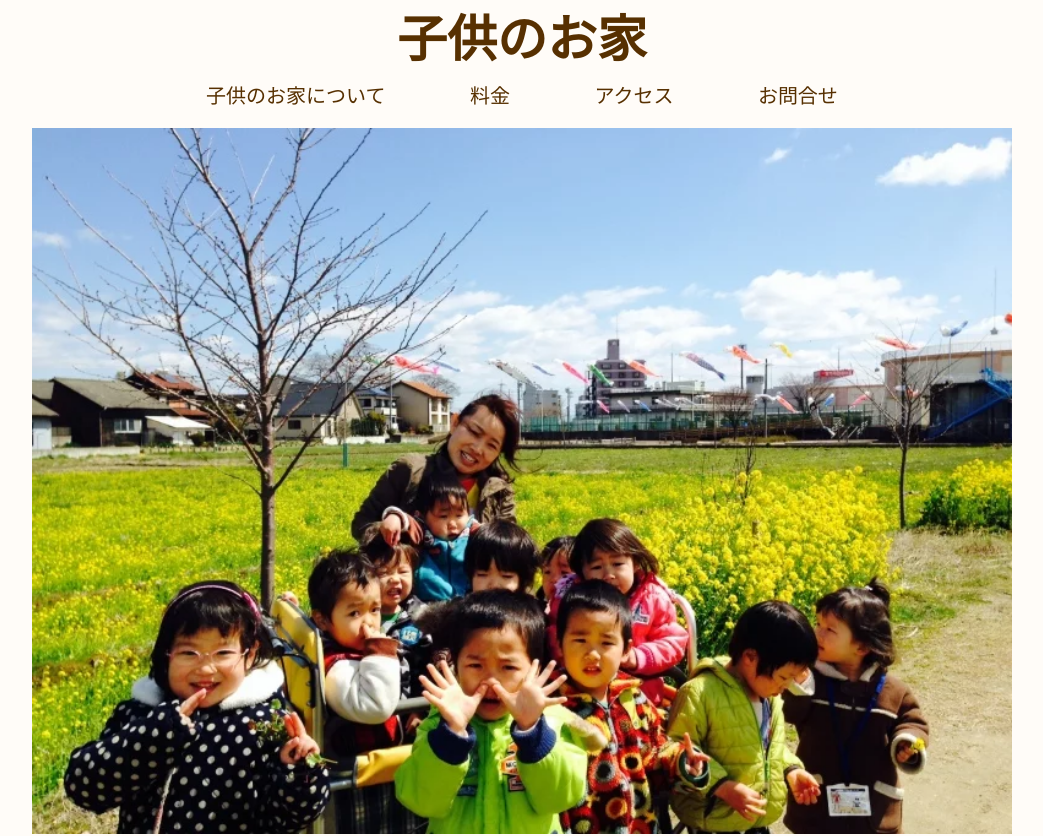
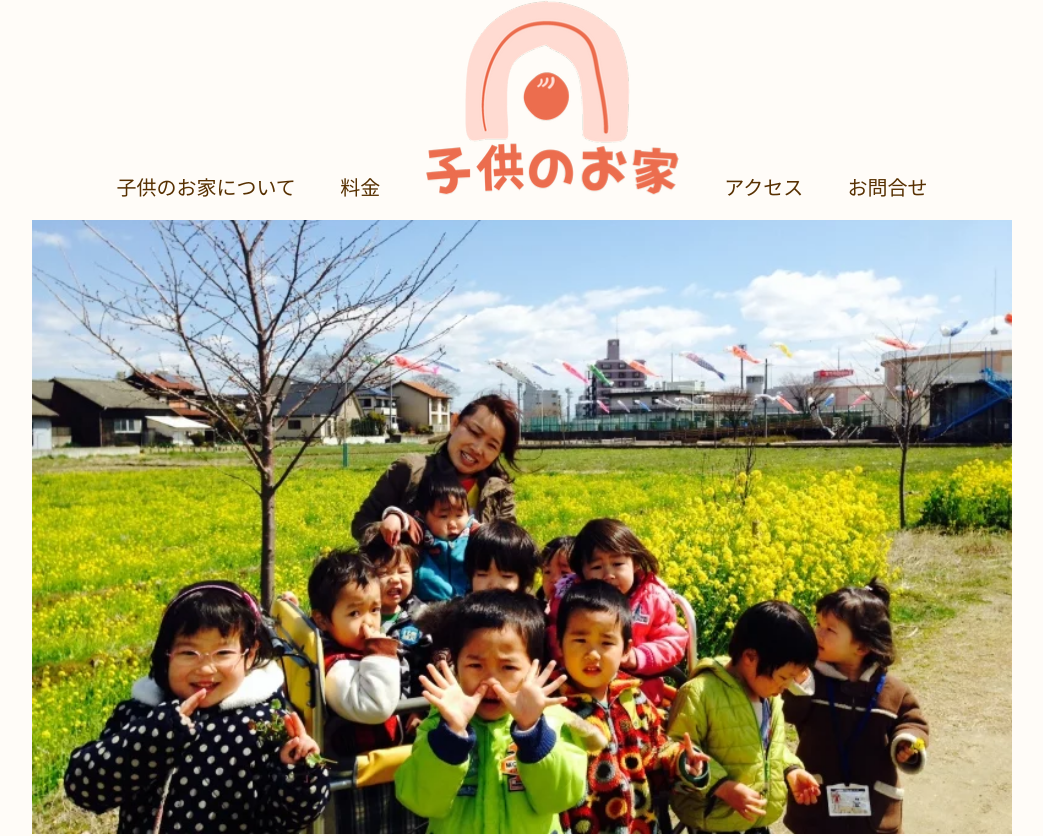
Before and after one commit to okutyann/kodomonoouchi, a plain HTML site: page index.html in a window 1280 px wide. Shown: the top 836 px of the page, without its empty margins (118-1161 px from the left). Drawn offline with nearby package versions, Linux system fonts and the light colour scheme.

Commit message:
💄logo

```diff
--- a/css/style.css
+++ b/css/style.css
@@ -49,12 +49,15 @@ html {
   background-color: #fffcf8;
   z-index: 100;
 }
+.header-title {
+  text-align: center;
+}
 .header-menu {
   text-align: center;
   display: block;
 }
 .header-nav-item {
-  margin: 0px 40px;
+  margin: 0px 20px;
   font-size: 20px;
   display: -moz-inline-box;
   display: inline-block;
--- a/index.html
+++ b/index.html
@@ -31,7 +31,7 @@
       <div class="header">
         <div class="container">
           <div class="header-title">
-            <h1>子供のお家</h1>
+
           </div>
           <div class="header-menu">
             <ul>
@@ -39,6 +39,7 @@
                 <a href="#about">子供のお家について</a>
               </li>
               <li class="header-nav-item"><a href="#price">料金</a></li>
+              <li class="header-nav-item"><img src="/img/子供のお家.png" alt="子供のお家ロゴ"></li>
               <li class="header-nav-item"><a href="#access">アクセス</a></li>
               <li class="header-nav-item"><a href="#contact">お問合せ</a></li>
             </ul>
@@ -443,7 +444,7 @@
             <li>
               <a href="/">
                 <div>
-                  <p>子供のお家<span  class="fotter-text">　愛知県一宮市保育ルーム<br />
+                  <img src="/img/子供のお家ロゴ.png" alt="子供のお家ロゴ"><p><span  class="fotter-text">　愛知県一宮市保育ルーム<br />
                     〒494-0005 一宮市西五城字中切６６２－１ ハイム西五城Ⅲ１０１号室</span>
                   </p>
 
```
Also changed, not shown: img/子供のお家.png (added), img/子供のお家ロゴ.png (added).
